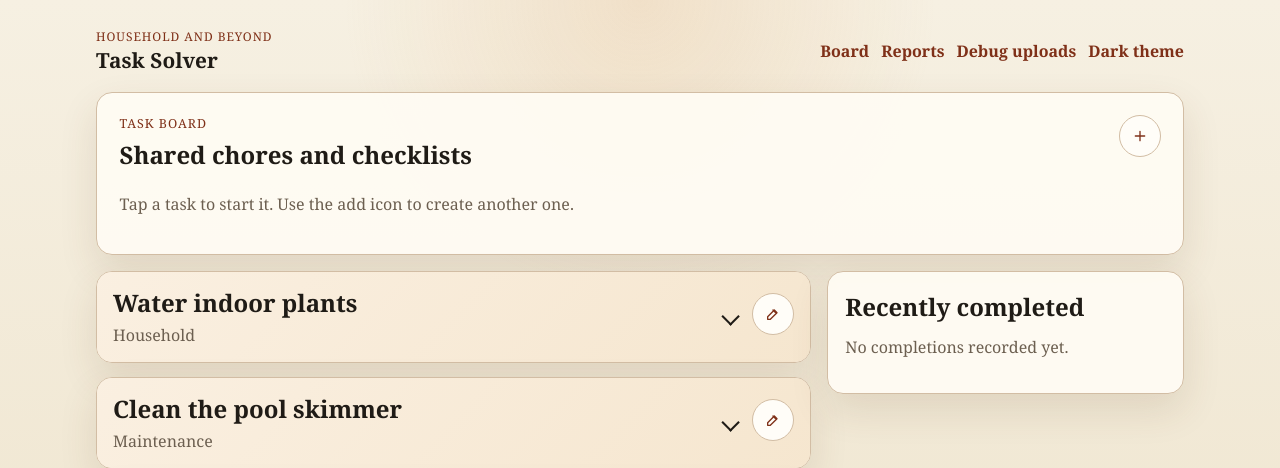
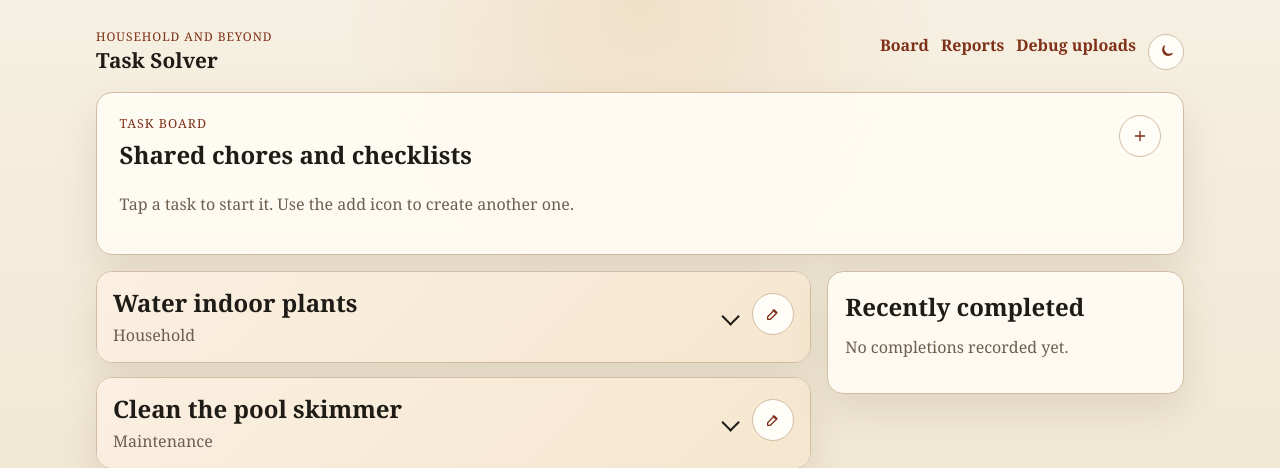
Before and after one commit to ilengyel/len-ha-addons, a FastAPI app: page / in a window 1280 px wide. Shown: the top 468 px of the page. Run offline with FastAPI, Linux system fonts and the light colour scheme; data comes from the database, SQL or seed files in the repository; data that the repository does not hold is empty.

Commit message:
Refactor theme toggle button for improved accessibility and styling

```diff
--- a/task_solver/app/static/css/app.css
+++ b/task_solver/app/static/css/app.css
@@ -122,19 +122,52 @@ a {
 }
 
 .theme-toggle {
+    position: relative;
+    display: inline-flex;
+    align-items: center;
+    justify-content: center;
+    width: 2.25rem;
+    height: 2.25rem;
+    min-width: 2.25rem;
+    min-height: 2.25rem;
     padding: 0;
-    border: 0;
-    background: transparent;
+    border: 1px solid var(--border);
+    border-radius: 999px;
+    background: var(--input-bg);
     color: var(--accent-deep);
     font: inherit;
-    font-weight: bold;
     cursor: pointer;
 }
 
 .theme-toggle:focus-visible {
     outline: 2px solid var(--accent);
     outline-offset: 0.25rem;
-    border-radius: 0.35rem;
+}
+
+.theme-toggle__icon {
+    position: absolute;
+    top: 50%;
+    left: 50%;
+    width: 1rem;
+    height: 1rem;
+    fill: none;
+    stroke: currentColor;
+    stroke-linecap: round;
+    stroke-linejoin: round;
+    stroke-width: 2;
+    transform: translate(-50%, -50%);
+}
+
+.theme-toggle__icon--sun {
+    display: none;
+}
+
+html[data-theme="dark"] .theme-toggle__icon--moon {
+    display: none;
+}
+
+html[data-theme="dark"] .theme-toggle__icon--sun {
+    display: block;
 }
 
 .card {
--- a/task_solver/app/static/js/app.js
+++ b/task_solver/app/static/js/app.js
@@ -1,6 +1,7 @@
 (function () {
     var root = document.documentElement;
     var toggle = document.querySelector('[data-theme-toggle]');
+    var toggleLabel = document.querySelector('[data-theme-toggle-label]');
     var themeColor = document.querySelector('[data-theme-color]');
     var storageKey = 'task-solver-theme';
 
@@ -18,7 +19,11 @@
         }
 
         toggle.setAttribute('aria-pressed', isDark ? 'true' : 'false');
-        toggle.textContent = isDark ? 'Light theme' : 'Dark theme';
+        toggle.setAttribute('aria-label', isDark ? 'Use light theme' : 'Use dark theme');
+        toggle.setAttribute('title', isDark ? 'Use light theme' : 'Use dark theme');
+        if (toggleLabel) {
+            toggleLabel.textContent = isDark ? 'Use light theme' : 'Use dark theme';
+        }
         if (themeColor) {
             themeColor.setAttribute('content', isDark ? '#17120f' : '#7f3018');
         }
--- a/task_solver/app/templates/base.html
+++ b/task_solver/app/templates/base.html
@@ -32,7 +32,16 @@
                 <a href="{{ request.scope.get('root_path', '') or '/' }}">Board</a>
                 <a href="{{ request.scope.get('root_path', '') }}/reports">Reports</a>
                 <a href="{{ request.scope.get('root_path', '') }}/debug/uploads">Debug uploads</a>
-                <button class="theme-toggle" type="button" data-theme-toggle aria-pressed="false">Dark theme</button>
+                <button class="theme-toggle" type="button" data-theme-toggle aria-label="Use dark theme" aria-pressed="false" title="Use dark theme">
+                    <svg class="theme-toggle__icon theme-toggle__icon--moon" viewBox="0 0 24 24" aria-hidden="true">
+                        <path d="M21 14.5A8.5 8.5 0 0 1 9.5 3a7 7 0 1 0 11.5 11.5z"></path>
+                    </svg>
+                    <svg class="theme-toggle__icon theme-toggle__icon--sun" viewBox="0 0 24 24" aria-hidden="true">
+                        <circle cx="12" cy="12" r="4"></circle>
+                        <path d="M12 2v2M12 20v2M4.93 4.93l1.41 1.41M17.66 17.66l1.41 1.41M2 12h2M20 12h2M4.93 19.07l1.41-1.41M17.66 6.34l1.41-1.41"></path>
+                    </svg>
+                    <span class="sr-only" data-theme-toggle-label>Use dark theme</span>
+                </button>
             </nav>
         </header>
 
```
Also changed, not shown: task_solver/tests/test_smoke.py (+2 -1 lines).
